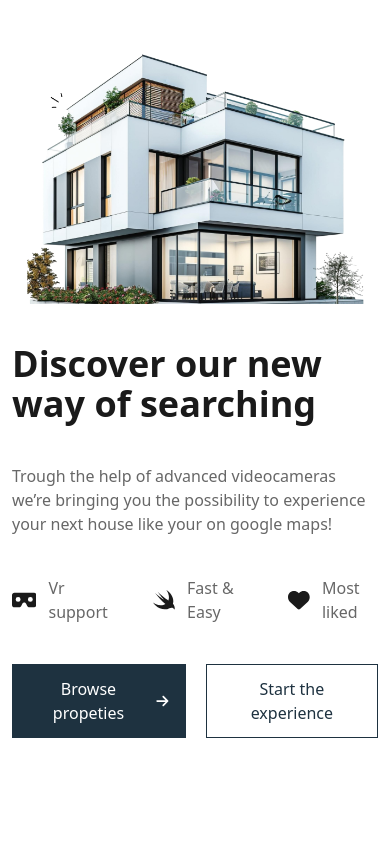
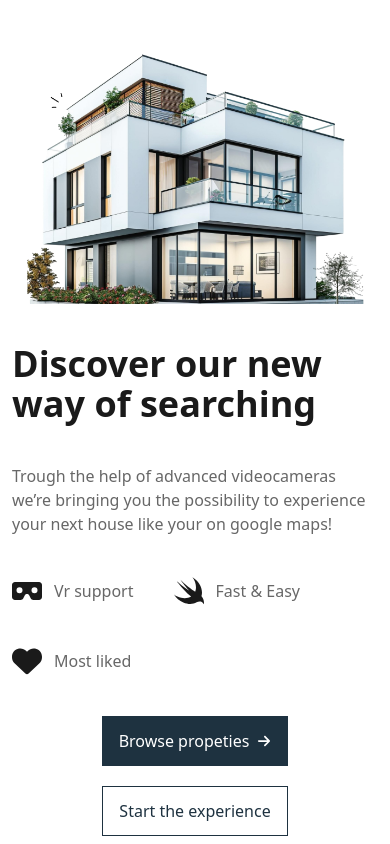
Before and after one commit to alonzojoe/sheltr, a React (Vite) app: page / in a window 390 px wide. Shown: the part 1601-2445 px from the top of the page. Before the commit the page ends 2347 px from the top, so only its background shows below. Built offline with nearby package versions, Linux system fonts and the light colour scheme.

Commit message:
add responsiveness, adjust item placement on small devices screen

```diff
--- a/src/features/Discovery/DiscoverySection.tsx
+++ b/src/features/Discovery/DiscoverySection.tsx
@@ -24,7 +24,7 @@
             Trough the help of advanced videocameras we’re bringing you the
             possibility to experience your next house like your on google maps!
           </p>
-          <div className="flex items-center gap-10">
+          <div className="flex flex-wrap items-center gap-10">
             {DISCOVERY_ITEMS.map((item, index) => (
               <DiscoveryItem
                 key={index + 1}
@@ -33,7 +33,7 @@
               />
             ))}
           </div>
-          <div className="flex items-center gap-5">
+          <div className="flex flex-wrap justify-center md:justify-start items-center gap-5">
             <Button className="bg-primary border border-primary text-white text-base py-3 px-4 hover:opacity-95 flex items-center gap-2">
               Browse propeties <FaArrowRight className="text-sm" />
             </Button>
```
